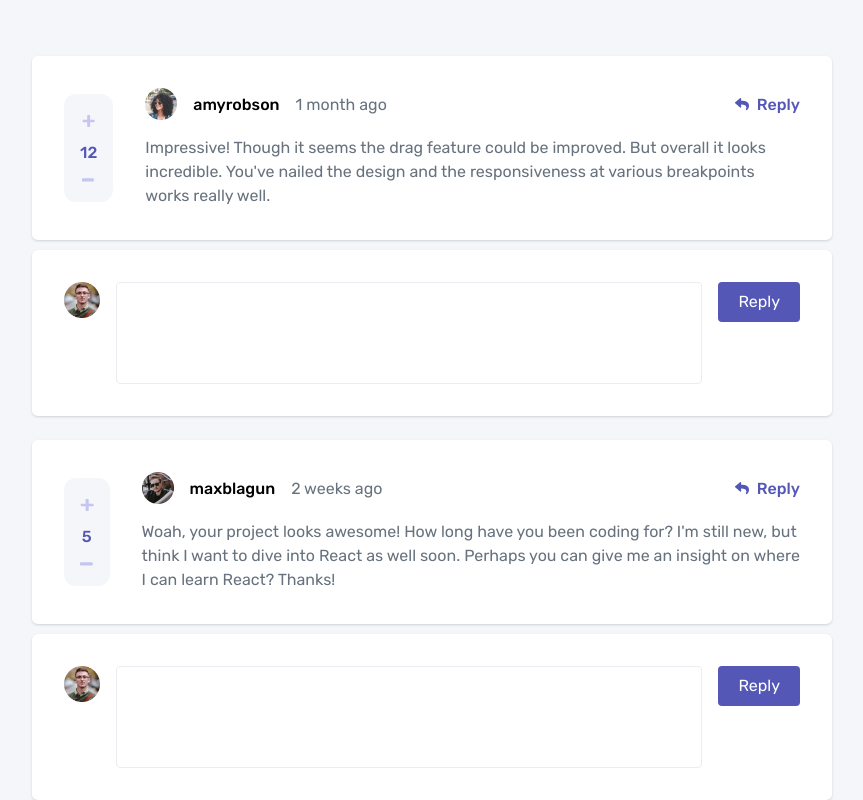
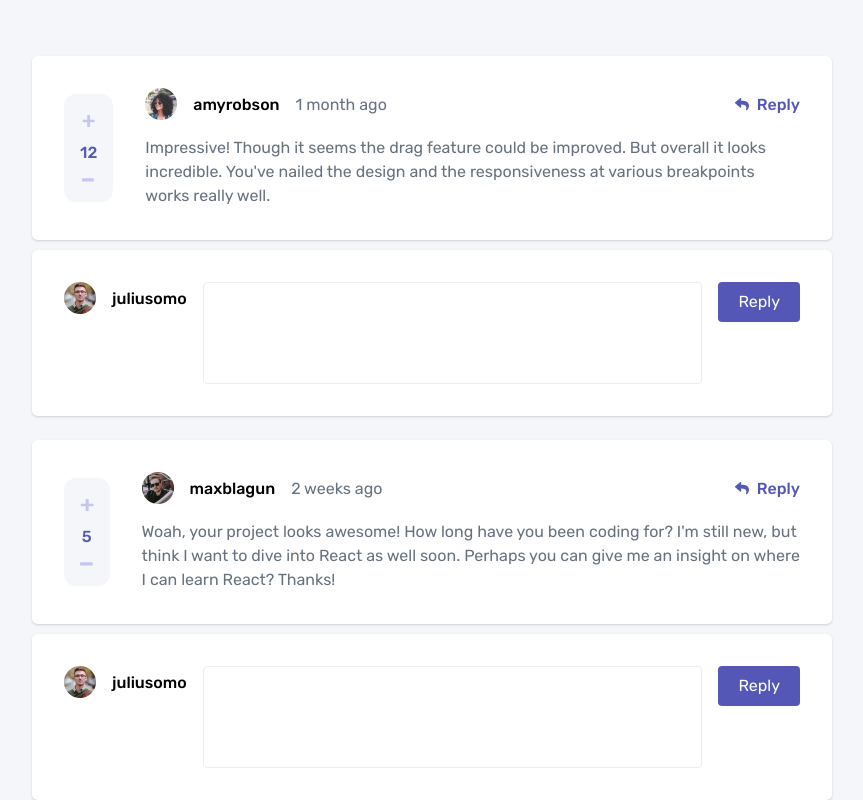
Before and after one commit to VasuBeachoo/interactive-comments-section, a JavaScript app: page / in a window 1280 px wide. Shown: the top 800 px of the page, without its empty margins (208-1071 px from the left). Built offline with nearby package versions, Linux system fonts and the light colour scheme.

Commit message:
Add global state for comments

```diff
--- a/package.json
+++ b/package.json
@@ -3,11 +3,13 @@
   "version": "0.1.0",
   "private": true,
   "dependencies": {
+    "@reduxjs/toolkit": "^1.8.5",
     "@testing-library/jest-dom": "^5.16.5",
     "@testing-library/react": "^13.4.0",
     "@testing-library/user-event": "^13.5.0",
     "react": "^18.2.0",
     "react-dom": "^18.2.0",
+    "react-redux": "^8.0.2",
     "react-scripts": "5.0.1",
     "styled-components": "^5.3.5",
     "web-vitals": "^2.1.4"
--- a/src/GlobalStyle.js
+++ b/src/GlobalStyle.js
@@ -57,4 +57,13 @@ export const mixinHorizontalRating = css`
   padding: 0 1.25rem;
 `;
 
+export const mixinCommentAvatar = css`
+  width: 2rem;
+`;
+
+export const mixinCommentUsername = css`
+  font-weight: 500;
+  margin: 0;
+`;
+
 export default GlobalStyle;
--- /dev/null
+++ b/src/commentsSlice.js
@@ -0,0 +1,53 @@
+import { createSlice } from "@reduxjs/toolkit";
+import * as users from "./users";
+
+const commentsSlice = createSlice({
+  name: "comments",
+  initialState: {
+    data: {
+      currentUser: users.userJuliusomo,
+      comments: [
+        {
+          id: 1,
+          content:
+            "Impressive! Though it seems the drag feature could be improved. But overall it looks incredible. You've nailed the design and the responsiveness at various breakpoints works really well.",
+          createdAt: "1 month ago",
+          score: 12,
+          user: users.userAmyrobson,
+          replies: [],
+        },
+        {
+          id: 2,
+          content:
+            "Woah, your project looks awesome! How long have you been coding for? I'm still new, but think I want to dive into React as well soon. Perhaps you can give me an insight on where I can learn React? Thanks!",
+          createdAt: "2 weeks ago",
+          score: 5,
+          user: users.userMaxblagun,
+          replies: [
+            {
+              id: 3,
+              content:
+                "If you're still new, I'd recommend focusing on the fundamentals of HTML, CSS, and JS before considering React. It's very tempting to jump ahead but lay a solid foundation first.",
+              createdAt: "1 week ago",
+              score: 4,
+              replyingTo: users.userMaxblagun,
+              user: users.userRamsesmiron,
+            },
+            {
+              id: 4,
+              content:
+                "I couldn't agree more with this. Everything moves so fast and it always seems like everyone knows the newest library/framework. But the fundamentals are what stay constant.",
+              createdAt: "2 days ago",
+              score: 2,
+              replyingTo: users.userRamsesmiron,
+              user: users.userJuliusomo,
+            },
+          ],
+        },
+      ],
+    },
+  },
+  reducers: {},
+});
+
+export default commentsSlice;
--- a/src/components/Comment.js
+++ b/src/components/Comment.js
@@ -3,9 +3,11 @@ import Rating from "./Rating";
 import UserTag from "./UserTag";
 import { ReplyAction, DeleteAction, EditAction } from "./CommentAction";
 import CommentInput from "./CommentInput";
-import { mixinBlock } from "../GlobalStyle";
-
-import userAvatar from "../assets/avatars/image-juliusomo.png";
+import {
+  mixinBlock,
+  mixinCommentAvatar,
+  mixinCommentUsername,
+} from "../GlobalStyle";
 
 export const ActionsBox = styled.div`
   grid-area: 1/ 3 / span 1 / span 1;
@@ -36,12 +38,11 @@ export const CommentAge = styled.p`
 `;
 
 export const CommentUsername = styled.p`
-  font-weight: 500;
-  margin: 0;
+  ${mixinCommentUsername}
 `;
 
 export const CommentAvatar = styled.img`
-  width: 2rem;
+  ${mixinCommentAvatar}
 `;
 
 export const CommentInfoBox = styled.div`
@@ -103,7 +104,7 @@ const Comment = ({ className, data }) => {
           <ReplyAction />
         </ActionsBox>
       </CommentBox>
-      <CommentInput userAvatar={userAvatar} btnText="Reply" />
+      <CommentInput btnText="Reply" />
     </CommentContainer>
   );
 };
--- a/src/components/CommentInput.js
+++ b/src/components/CommentInput.js
@@ -1,4 +1,5 @@
 import styled from "styled-components";
+import CurrentUserInfo from "./CurrentUserInfo";
 import { mixinBlock } from "../GlobalStyle";
 
 export const SubmitBtn = styled.button`
@@ -41,7 +42,7 @@ export const TextArea = styled.textarea.attrs({ rows: "4" })`
   }
 `;
 
-export const AvatarImg = styled.img.attrs({ alt: "user-avatar" })`
+export const AvatarImg = styled.img`
   width: 2.25rem;
 `;
 
@@ -59,10 +60,10 @@ export const CommentInputBox = styled.div`
   }
 `;
 
-const CommentInput = ({ className, userAvatar, placeholder, btnText }) => {
+const CommentInput = ({ className, placeholder, btnText }) => {
   return (
     <CommentInputBox className={className}>
-      {userAvatar && <AvatarImg src={userAvatar} />}
+      <CurrentUserInfo />
       <TextArea placeholder={placeholder} />
       <SubmitBtn>{btnText}</SubmitBtn>
     </CommentInputBox>
--- a/src/components/CommentSection.js
+++ b/src/components/CommentSection.js
@@ -1,9 +1,7 @@
+import { useSelector } from "react-redux";
 import styled from "styled-components";
 import CommentChain from "./CommentChain";
 import CommentInput from "./CommentInput";
-import * as users from "../users";
-
-import userAvatar from "../assets/avatars/image-juliusomo.png";
 
 export const CommentsBox = styled.div`
   display: flex;
@@ -22,50 +20,7 @@ export const CommentSectionBox = styled.div`
 `;
 
 const CommentSection = ({ className }) => {
-  const data = {
-    currentUser: users.userJuliusomo,
-    comments: [
-      {
-        id: 1,
-        content:
-          "Impressive! Though it seems the drag feature could be improved. But overall it looks incredible. You've nailed the design and the responsiveness at various breakpoints works really well.",
-        createdAt: "1 month ago",
-        score: 12,
-        user: users.userAmyrobson,
-        replies: [],
-      },
-      {
-        id: 2,
-        content:
-          "Woah, your project looks awesome! How long have you been coding for? I'm still new, but think I want to dive into React as well soon. Perhaps you can give me an insight on where I can learn React? Thanks!",
-        createdAt: "2 weeks ago",
-        score: 5,
-        user: users.userMaxblagun,
-        replies: [
-          {
-            id: 3,
-            content:
-              "If you're still new, I'd recommend focusing on the fundamentals of HTML, CSS, and JS before considering React. It's very tempting to jump ahead but lay a solid foundation first.",
-            createdAt: "1 week ago",
-            score: 4,
-            replyingTo: users.userMaxblagun,
-            user: users.userRamsesmiron,
-          },
-          {
-            id: 4,
-            content:
-              "I couldn't agree more with this. Everything moves so fast and it always seems like everyone knows the newest library/framework. But the fundamentals are what stay constant.",
-            createdAt: "2 days ago",
-            score: 2,
-            replyingTo: users.userRamsesmiron,
-            user: users.userJuliusomo,
-          },
-        ],
-      },
-    ],
-  };
-
-  const comments = data.comments;
+  const comments = useSelector((state) => state.comments.data.comments);
 
   return (
     <CommentSectionBox className={className}>
@@ -74,11 +29,7 @@ const CommentSection = ({ className }) => {
           <CommentChain key={comment.id} comment={comment} />
         ))}
       </CommentsBox>
-      <CommentInput
-        userAvatar={userAvatar}
-        placeholder="Add a comment..."
-        btnText="Send"
-      />
+      <CommentInput placeholder="Add a comment..." btnText="Send" />
     </CommentSectionBox>
   );
 };
--- /dev/null
+++ b/src/components/CurrentUserInfo.js
@@ -0,0 +1,35 @@
+import { useSelector } from "react-redux";
+import styled from "styled-components";
+import { mixinCommentAvatar, mixinCommentUsername } from "../GlobalStyle";
+
+export const CurrentUserName = styled.p`
+  ${mixinCommentUsername}
+`;
+
+export const CurrentUserAvatar = styled.img`
+  ${mixinCommentAvatar}
+`;
+
+export const CurrentUserBox = styled.div`
+  display: flex;
+  flex-direction: row;
+  justify-content: center;
+  align-items: center;
+  gap: 1rem;
+`;
+
+const CurrentUserInfo = ({ className }) => {
+  const currentUser = useSelector((state) => state.comments.data.currentUser);
+
+  return (
+    <CurrentUserBox className={className}>
+      <CurrentUserAvatar
+        src={currentUser.image.src}
+        alt={currentUser.image.alt}
+      />
+      <CurrentUserName>{currentUser.username}</CurrentUserName>
+    </CurrentUserBox>
+  );
+};
+
+export default CurrentUserInfo;
--- a/src/index.js
+++ b/src/index.js
@@ -1,6 +1,15 @@
 import { createRoot } from "react-dom/client";
 import App from "./App";
+import { Provider } from "react-redux";
+import { configureStore } from "@reduxjs/toolkit";
+import commentsSlice from "./commentsSlice";
+
+const store = configureStore({ reducer: { comments: commentsSlice.reducer } });
 
 const root = createRoot(document.querySelector("#root"));
 
-root.render(<App />);
+root.render(
+  <Provider store={store}>
+    <App />
+  </Provider>
+);
```
Also changed, not shown: 1 other file (tests, documents, lock files or other folders).
